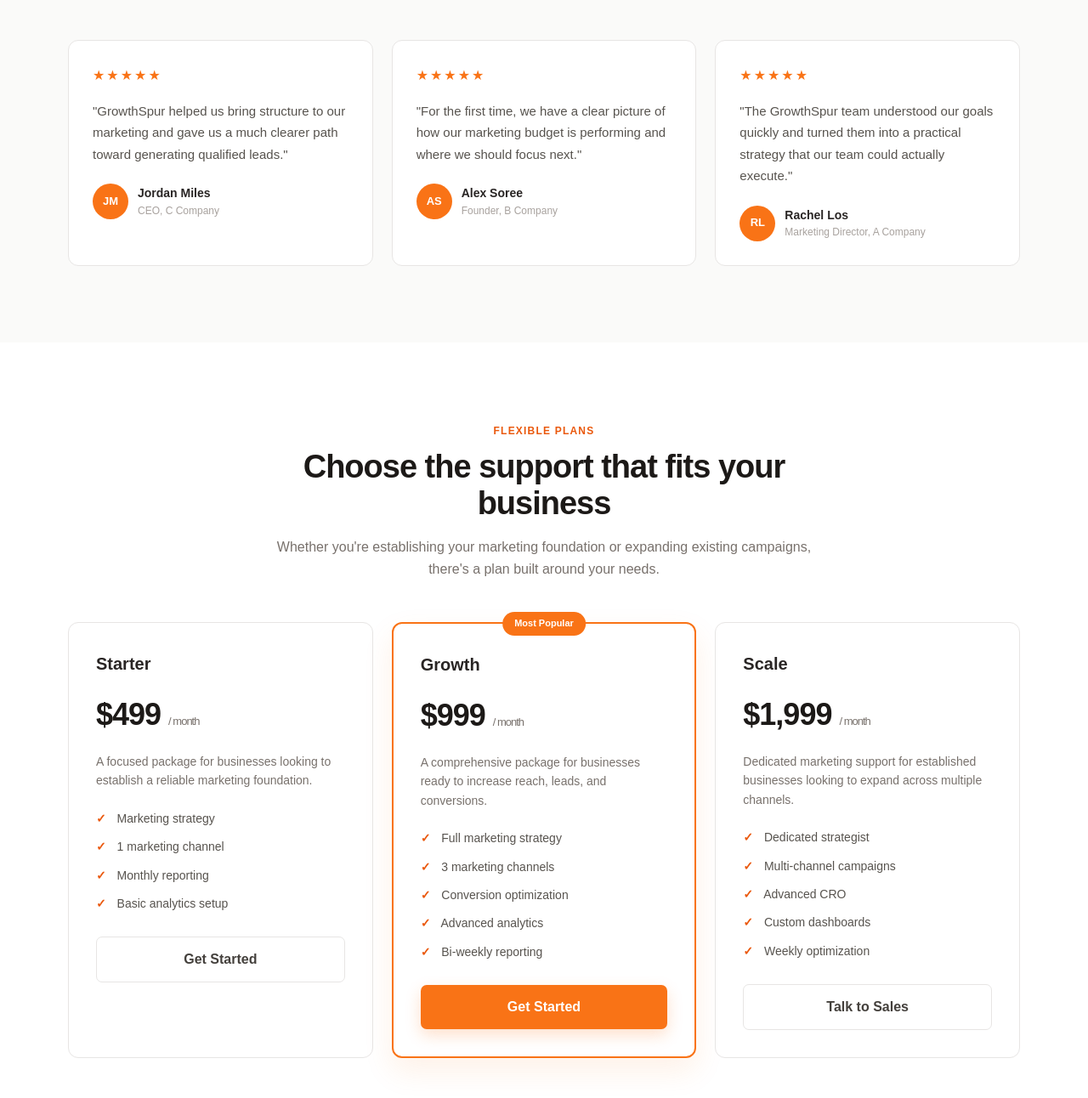
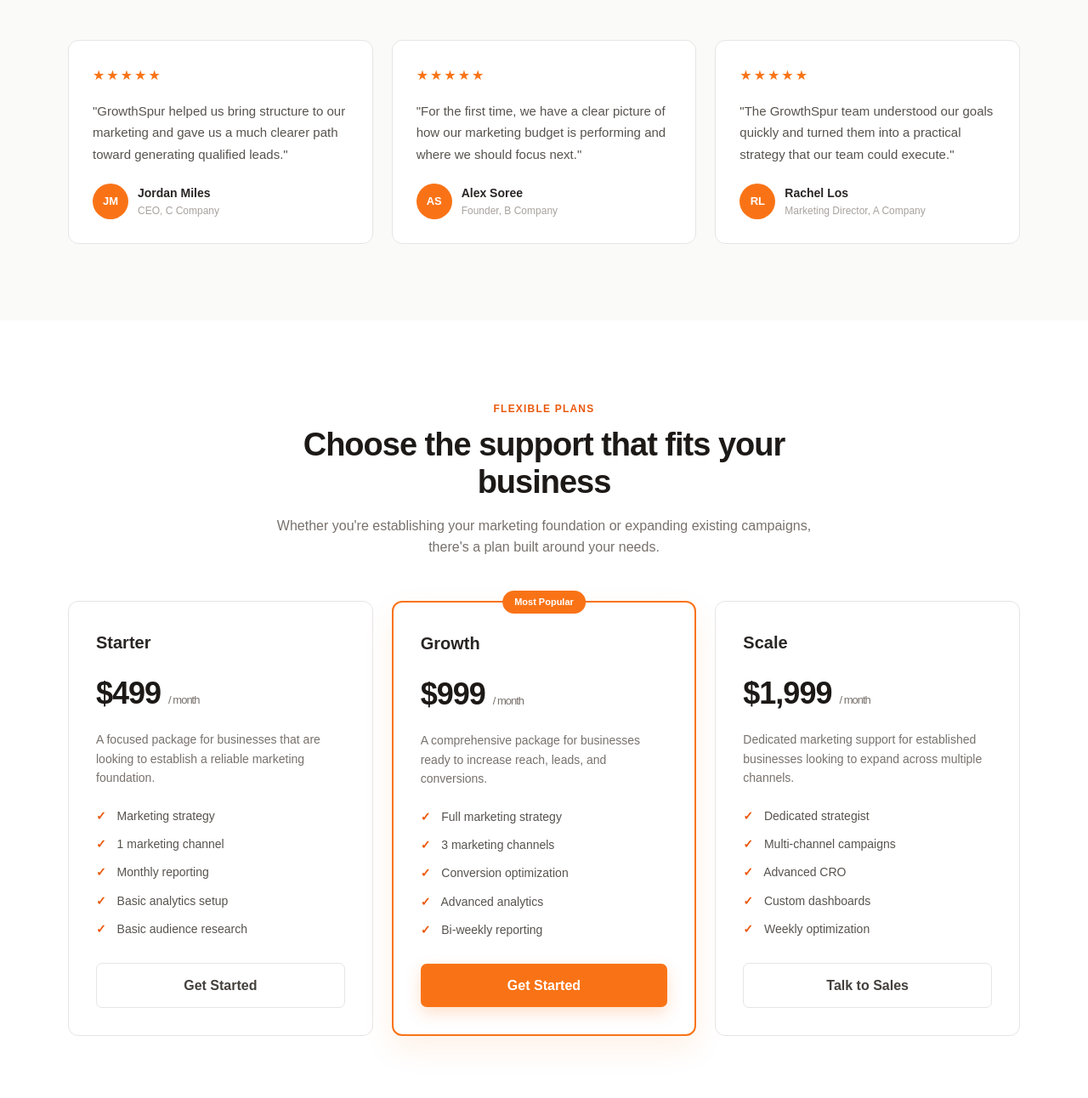
Before and after one commit to dan123-byte/marketing-landing-page, a website: page index.html in a window 1280 px wide. Shown: the part 2028-3320 px from the top of the page at 85% size. Drawn offline with Linux system fonts and the light colour scheme.

Commit message:
Added some contents to the website

```diff
--- a/index.html
+++ b/index.html
@@ -377,7 +377,7 @@
 
                         <blockquote>
                             "The GrowthSpur team understood our goals quickly and turned them into a
-                            practical strategy that our team could actually execute."
+                            practical strategy that our team could execute."
                         </blockquote>
 
                         <div class="testimonial-author">
@@ -427,7 +427,7 @@
 
                     <p class="section-description">
                        Whether you're establishing your marketing foundation or expanding existing
-                        campaigns, there's a plan built around your needs.
+                       campaigns, there's a plan built around your needs.
                     </p>
 
                 </div>
@@ -448,7 +448,7 @@
                         </div>
 
                         <p class="pricing-description">
-                            A focused package for businesses looking to establish a reliable marketing foundation.
+                            A focused package for businesses that are looking to establish a reliable marketing foundation.
                         </p>
 
                         <ul class="features">
@@ -469,6 +469,9 @@
                                 Basic analytics setup
                             </li>
 
+                            <li>
+                                Basic audience research
+                            </li>
                         </ul>
 
                         <a href="#contact" class="btn btn-secondary">
```
